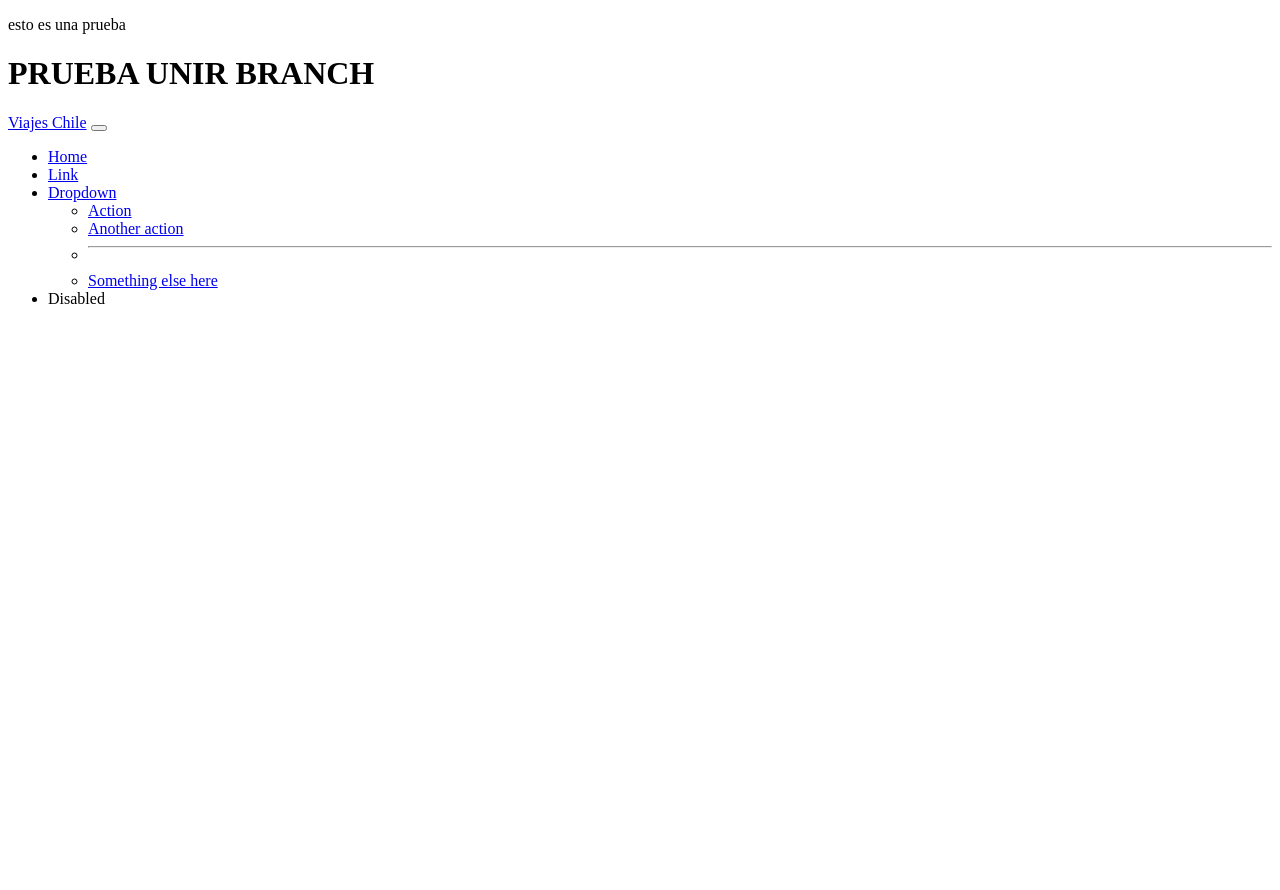
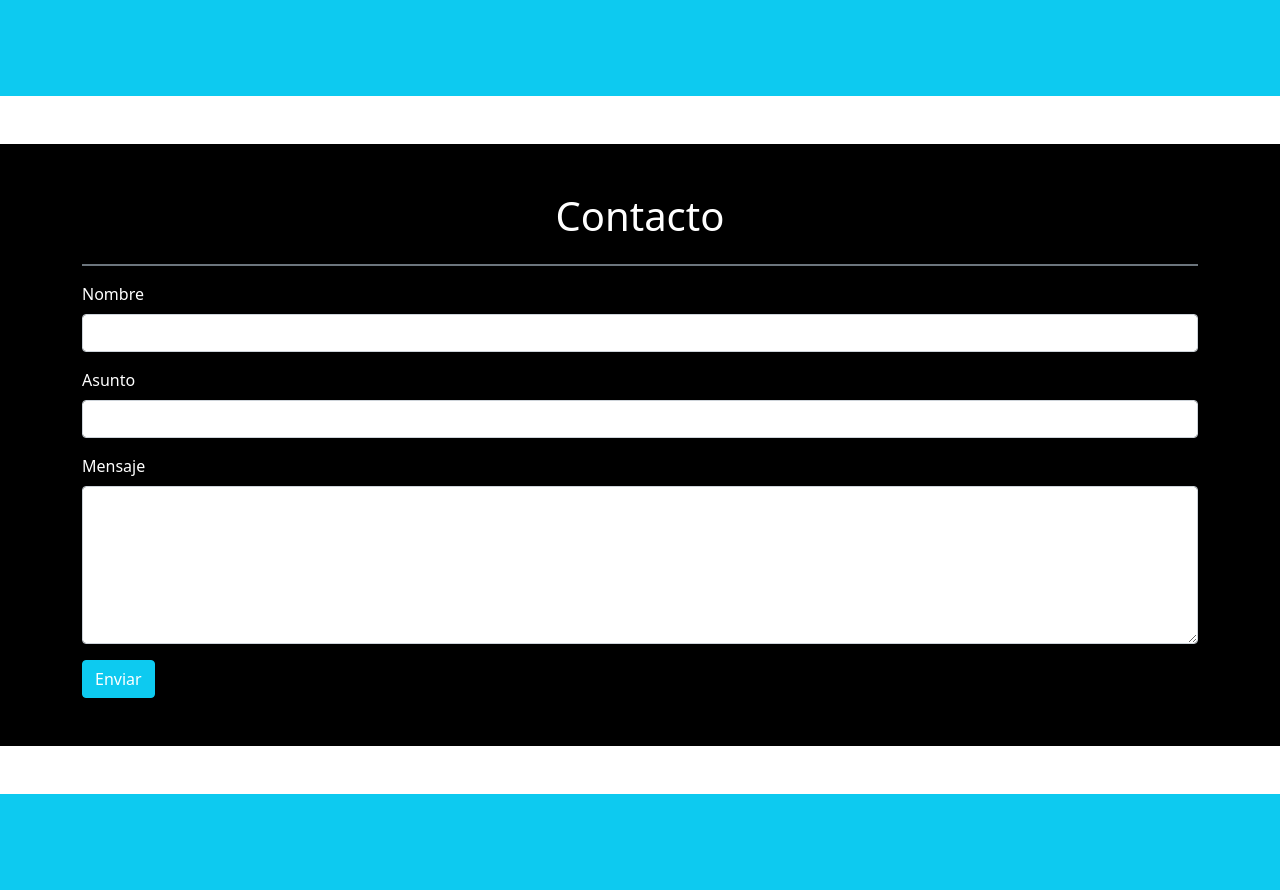
Before and after one commit to DiegoMenares/ViajesChile, a plain HTML site: page index.html in a window 1280 px wide. Before the commit the page ends 800 px from the top, so only its background shows below. Drawn offline with nearby package versions, Linux system fonts and the light colour scheme; files that its build step writes are made by us from their sources.

Commit message:
Integracion formulario contacto

```diff
--- a/css/style.css
+++ b/css/style.css
@@ -0,0 +1,4 @@
+.hr {
+    height: 2px;
+    overflow: hidden
+}
--- a/index.html
+++ b/index.html
@@ -6,52 +6,55 @@
     <meta http-equiv="X-UA-Compatible" content="IE=edge">
     <meta name="viewport" content="width=device-width, initial-scale=1.0">
     <title>Viajes Chile</title>
+
+    <!-- CDN BOOTSTRAP 5.1 -->
+    <link href="https://cdn.jsdelivr.net/npm/bootstrap@5.1.3/dist/css/bootstrap.min.css" rel="stylesheet"
+        integrity="sha384-1BmE4kWBq78iYhFldvKuhfTAU6auU8tT94WrHftjDbrCEXSU1oBoqyl2QvZ6jIW3" crossorigin="anonymous">
+    <!-- CSS PROPIO -->
+    <link rel="stylesheet" href="style.css">
 </head>
 
 <body>
-    <p> esto es una prueba</p>
-    <h1>PRUEBA UNIR BRANCH</h1>
-    <nav class="navbar navbar-expand-lg navbar-dark">
-        <div class="container">
-            <a class="navbar-brand" href="#">Viajes Chile</a>
-            <button class="navbar-toggler" type="button" data-bs-toggle="collapse"
-                data-bs-target="#navbarSupportedContent" aria-controls="navbarSupportedContent" aria-expanded="false"
-                aria-label="Toggle navigation">
-                <span class="navbar-toggler-icon"></span>
-            </button>
-            <div class="collapse navbar-collapse" id="navbarSupportedContent">
-                <!-- ms-auto quiere decir, margin start, y desplazara todo lo que este integrado en este ul hacia la izquierda -->
-                <ul class="navbar-nav ms-auto mb-2 mb-lg-0">
-                    <li class="nav-item">
-                        <a class="nav-link active" aria-current="page" href="#">Home</a>
-                    </li>
-                    <li class="nav-item">
-                        <a class="nav-link" href="#">Link</a>
-                    </li>
-                    <li class="nav-item dropdown">
-                        <a class="nav-link dropdown-toggle" href="#" id="navbarDropdown" role="button"
-                            data-bs-toggle="dropdown" aria-expanded="false">
-                            Dropdown
-                        </a>
-                        <ul class="dropdown-menu" aria-labelledby="navbarDropdown">
-                            <li><a class="dropdown-item" href="#">Action</a></li>
-                            <li><a class="dropdown-item" href="#">Another action</a></li>
-                            <li>
-                                <hr class="dropdown-divider">
-                            </li>
-                            <li><a class="dropdown-item" href="#">Something else here</a></li>
-                        </ul>
-                    </li>
-                    <li class="nav-item">
-                        <a class="nav-link disabled">Disabled</a>
-                    </li>
-                </ul>
+    <div class="separador bg-info p-5 mb-5"></div>
+    <section class="bg-black text-white py-5 formulario">
+        <div class="container contenedor-form">
+            <div class="row">
+                <div class="col col-12">
+                    <h1 class="tituloContacto text-center">Contacto</h1>
+                </div>
+                <div class="col col-12 mb-3 mt-3">
+                    <div class="hr bg-secondary mx-auto"></div>
+                </div>
+                <div class="col col-12">
+                    <form action="" class="row">
+                        <div class="mb-3 col col-12 ">
+                            <label for="formControlNombre" class="form-label">Nombre</label>
+                            <input type="text" class="form-control" id="formControlNombre">
+                        </div>
+                        <div class="mb-3 col col-12 ">
+                            <label for="formControlAsunto" class="form-label">Asunto</label>
+                            <input type="text" class="form-control" id="formControlAsunto">
+                        </div>
+                        <div class=" mb-3 col col-12">
+                            <label for="formControlTextareaMensaje" class="form-label">Mensaje</label>
+                            <textarea class="form-control" id="formControlTextareaMensaje" rows="6"></textarea>
+                        </div>
+                        <div class="col-auto">
+                            <button type="submit" class="btn btn-info text-white botonEnviar"
+                                id="botonEnviar">Enviar</button>
+                        </div>
+                    </form>
+                </div>
             </div>
         </div>
-    </nav>
-    <header id="Hero-section">
+    </section>
 
-    </header>
+    <div class="separador bg-info p-5 mt-5"></div>
+
+    <script src="script.js"></script>
+    <script src="https://cdn.jsdelivr.net/npm/bootstrap@5.1.3/dist/js/bootstrap.bundle.min.js"
+        integrity="sha384-ka7Sk0Gln4gmtz2MlQnikT1wXgYsOg+OMhuP+IlRH9sENBO0LRn5q+8nbTov4+1p"
+        crossorigin="anonymous"></script>
 </body>
 
 </html>
--- a/js/app.js
+++ b/js/app.js
@@ -0,0 +1,6 @@
+
+// ALERTA EN BOTON DE FORMULARIO
+let botonEnviar = document.querySelector(".botonEnviar")
+botonEnviar.addEventListener("click", function () {
+    alert("Mensaje Enviado con exito...")
+})
```
